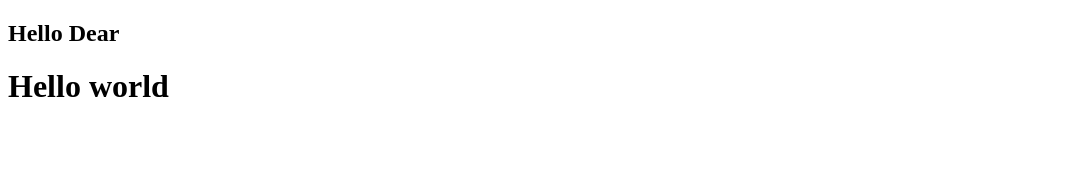
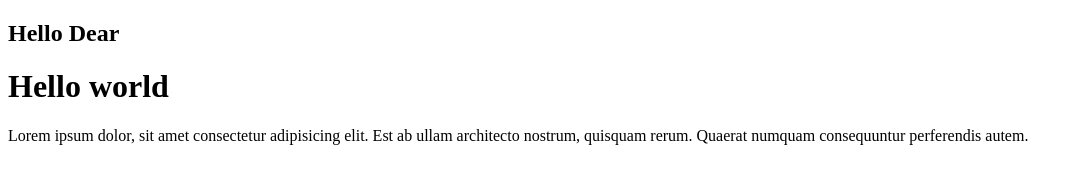
Before and after one commit to Sajid224/recent, a plain HTML site: page index.html in a window 1280 px wide. Shown: the whole page, without its empty margins (0-1079 px from the left). Drawn offline with Linux system fonts and the light colour scheme.

Commit message:
add 3rd version of

```diff
--- a/index.html
+++ b/index.html
@@ -9,5 +9,10 @@
   <body>
     <h2>Hello Dear</h2>
     <h1>Hello world</h1>
+    <p>
+      Lorem ipsum dolor, sit amet consectetur adipisicing elit. Est ab ullam
+      architecto nostrum, quisquam rerum. Quaerat numquam consequuntur
+      perferendis autem.
+    </p>
   </body>
 </html>
```
